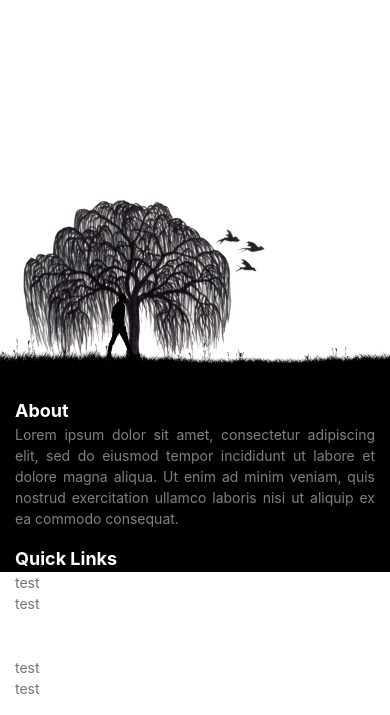
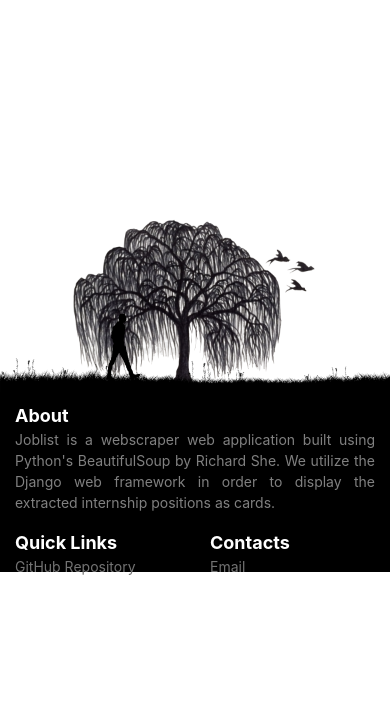
Before and after one commit to rshe01/Joblist, a Django app: page / in a window 390 px wide. Shown: the part 272-987 px from the top of the page. After the commit the page ends 847 px from the top, so only its background shows below. Run offline with Django 3.2, Linux system fonts and the light colour scheme; data that the repository does not hold is empty; some libraries are stand-ins or nearby versions.

Commit message:
date filter on bs, changing footer using breakpoints

```diff
--- a/joblist/scraper/bs.py
+++ b/joblist/scraper/bs.py
@@ -1,14 +1,9 @@
 import requests
 from bs4 import BeautifulSoup
+import re
 
 def bs(url):
     url = url
-    info = []
-    titles = []
-    locations = []
-    companies = []
-    summaries = []
-    id =[]
 
     #makes get request for the page we are looking at
     page = requests.get(url)
@@ -30,54 +25,33 @@ def bs(url):
         else:
             return rating_location_elem.find("span", class_='location').text.strip()
 
-    #rating is funky...
-    def rating(elem):
-        rating_location_elem = elem.find('div', class_='sjcl')
-        rating = rating_location_elem.find("span", class_='ratingsContent')
-        return rating
-
     def company(elem):
         rating_location_elem = elem.find('div', class_='sjcl')
         company = rating_location_elem.find("span", class_='company').text.strip()
         return company
-
-    #does not work since salarySnippet does not exist in the soup. wtf??
-    def salary(elem):
-        salary_elem = elem.find('div', class_='salarySnippet holisticSalary')
-        salary = salary_elem.text.strip()
-        return salary
 
     def summary(elem):
         summary_elem = elem.find("div", class_='summary')
         summary = summary_elem.text.strip()
         return summary
 
+    def date(elem):
+        date_elem = elem.find("div", class_='jobsearch-SerpJobCard-footer')
+        date = date_elem.find("span", class_="date")
+        num = int(re.search(r'\d+', date.text.strip()).group())
+        return num
+
     temp=[]
     desired_locations = ['VA', 'Virginia', "Remote", "DC"]
     for job_elem in elem:
         temp2=[]
-        for i in desired_locations:
-            if(i in location(job_elem)):
-                temp2.append(title(job_elem))
-                temp2.append(job_elem.get("data-jk"))
-                temp2.append(location(job_elem))
-                temp2.append(company(job_elem))
-                temp2.append(summary(job_elem))
-                temp.append(temp2)
-
-        #id.append(job_elem.get("data-jk"))
-        #titles.append(title(job_elem))
-        #locations.append(location(job_elem))
-        ##job_set.append(rating(job_elem))
-        #companies.append(company(job_elem))
-        ##job_set.append(salary(job_elem))
-        #summaries.append(summary(job_elem))
-
-    #print(temp)
+        if(date(job_elem)<30):
+            for i in desired_locations:
+                if(i in location(job_elem)):
+                    temp2.append(title(job_elem))
+                    temp2.append(job_elem.get("data-jk"))
+                    temp2.append(location(job_elem))
+                    temp2.append(company(job_elem))
+                    temp2.append(summary(job_elem))
+                    temp.append(temp2)
     return temp
-
-    #info.append(titles)
-    #info.append(locations)
-    #info.append(companies)
-    #info.append(summaries)
-    ##print(info)
--- a/joblist/scraper/static/style.css
+++ b/joblist/scraper/static/style.css
@@ -16,17 +16,17 @@
   background-image: url("/static/images/person.png");
   background-repeat: no-repeat;
   background-size: 50px;
-  bottom: 205px;
+  bottom: 185px;
   height: 75px;
   width: 50px;
   left: 25%;
 }
 .tree {
   background-image: url("/static/images/tree.png");
-  bottom: 167px;
+  bottom: 147px;
   height: 250px;
   width: 300px;
-  right: 25%;
+  right: 12%;
   background-size: 300px;
   background-repeat: no-repeat;
 }
@@ -34,14 +34,14 @@
 .grass {
   background-image: url("/static/images/grass.png");
   background-repeat: repeat-x;
-  bottom: 190px;
+  bottom: 170px;
   height: 50px;
   background-size: 500px;
 }
 
 .backgroundBottom {
   background-color: black;
-  height: 200px;
+  height: 180px;
   bottom: 0;
   color: white;
 }
@@ -80,3 +80,7 @@
   color: #3366cc;
   text-decoration: none;
 }
+
+.testest {
+  background-color: yellow;
+}
--- a/joblist/scraper/templates/footer.html
+++ b/joblist/scraper/templates/footer.html
@@ -6,24 +6,22 @@
         <div class='images person'></div>
         <div class='images grass'></div>
         <div class='images backgroundBottom'>
-            <div style="padding-top: 25px;" class='container'>
+            <div style="padding-top: 10px;" class='container'>
                 <div class="row">
                     <div class="col-sm-12 col-md-6">
                         <div class="topics">About</div>
-                        <p style="font-size: 14px;color: grey;" class="information text-justify">Lorem ipsum dolor sit amet, consectetur adipiscing elit, sed do eiusmod tempor incididunt ut labore et dolore magna aliqua. Ut enim ad minim veniam, quis nostrud exercitation ullamco laboris nisi ut aliquip ex ea commodo consequat.</p>
+                        <p style="font-size: 14px;color: grey;" class="information text-justify">Joblist is a webscraper web application built using Python's BeautifulSoup by Richard She. We utilize the Django web framework in order to display the extracted internship positions as cards.</p>
                     </div>
-                    <div class="col-xs-6 col-md-3">
+                    <div class="col-6 col-md-3">
                         <div class="topics">Quick Links</div>
                         <ul class="footer-links">
-                            <li><a href="#">test</a></li>
-                            <li><a href="#">test</a></li>
+                            <li><a href="https://github.com/rshe01/Joblist">GitHub Repository</a></li>
                         </ul>
                     </div>
-                    <div class="col-xs-6 col-md-3">
+                    <div class="col-6 col-md-3">
                         <div class="topics">Contacts</div>
                         <ul class="footer-links">
-                            <li><a href="#">test</a></li>
-                            <li><a href="#">test</a></li>
+                            <li><a href="mailto: rshe@email.wm.edu">Email</a></li>
                         </ul>
                     </div>
             </div>
```
